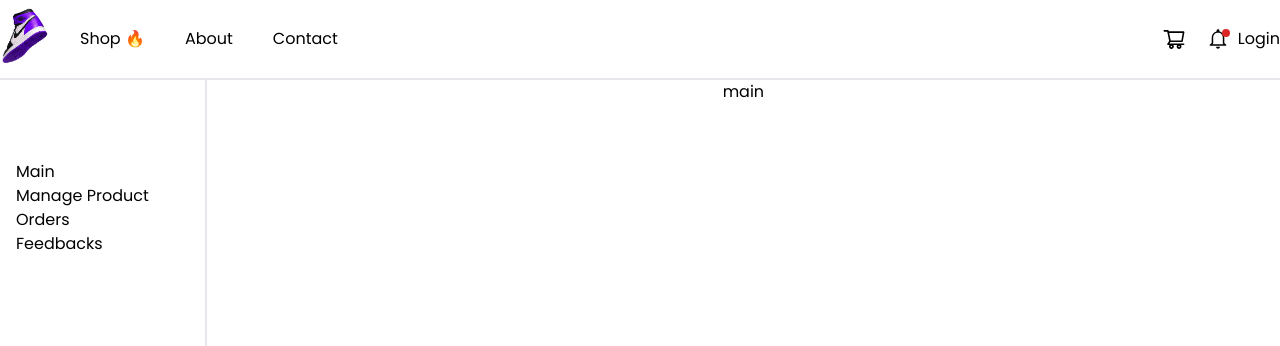
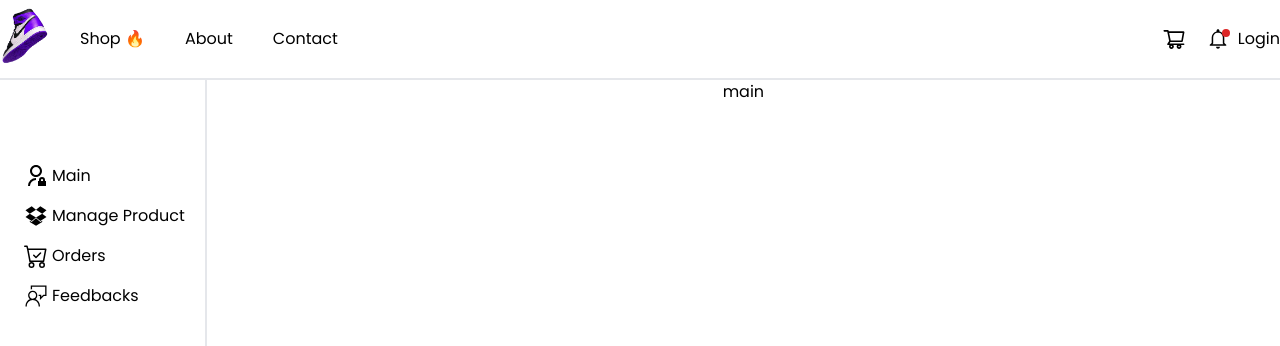
Before and after one commit to reydelshit/ordering-system, a React (Vite) app: page /admin in a window 1280 px wide. Shown: the top 346 px of the page. Built offline with nearby package versions, Linux system fonts and the light colour scheme; no server answers.

Commit message:
oh shesh

```diff
--- a/src/components/admin/Admin.tsx
+++ b/src/components/admin/Admin.tsx
@@ -7,15 +7,38 @@ import ViewOrders from './pages/ViewOrders';
 import Feedback from './pages/Feedbacks';
 import UpdateProducts from './pages/UpdateProducts';
 import { Toaster } from '@/components/ui/toaster';
-
+import { BsCartCheck } from 'react-icons/bs';
+import { AiOutlineDropbox } from 'react-icons/ai';
+import { VscFeedback } from 'react-icons/vsc';
+import { RiAdminLine } from 'react-icons/ri';
 export default function AdminRoutes() {
   return (
     <div className="flex">
       <div className="border-r-2 pt-[5rem] w-[15rem] h-screen text-start p-4 flex flex-col items-start">
-        <Link to="/admin">Main</Link>
-        <Link to="/admin/manage-product">Manage Product</Link>
-        <Link to="/admin/orders">Orders</Link>
-        <Link to="/admin/feedbacks">Feedbacks</Link>
+        <span className="flex gap-2 p-1 w-full mb-2">
+          <Link className="flex" to="/admin">
+            <RiAdminLine className="w-[2rem] h-[1.5rem]" />
+            Main
+          </Link>
+        </span>
+        <span className="flex gap-2 p-1 w-full mb-2">
+          <Link className="flex" to="/admin/orders">
+            <AiOutlineDropbox className="w-[2rem] h-[1.5rem]" />
+            Manage Product
+          </Link>
+        </span>
+
+        <span className="flex gap-2 p-1 w-full mb-2">
+          <Link className="flex" to="/admin/orders">
+            <BsCartCheck className="w-[2rem] h-[1.5rem]" /> Orders
+          </Link>
+        </span>
+
+        <span className="flex gap-2 p-1 w-full">
+          <Link className="flex" to="/admin/feedbacks">
+            <VscFeedback className="w-[2rem] h-[1.5rem]" /> Feedbacks
+          </Link>
+        </span>
       </div>
       <div className="w-full justify-center">
         <Routes>
--- a/src/components/admin/pages/Orders.tsx
+++ b/src/components/admin/pages/Orders.tsx
@@ -9,6 +9,7 @@ import {
   SelectTrigger,
   SelectValue,
 } from '@/components/ui/select';
+import { useNavigate } from 'react-router-dom';
 
 type Order = {
   cart_id: number;
@@ -27,7 +28,7 @@ type Order = {
 
 export default function Orders() {
   const [status, setStatus] = useState('');
-
+  const navigate = useNavigate();
   const handleStatus = (event: string) => {
     const selectedValue = event;
 
@@ -49,7 +50,7 @@ export default function Orders() {
   return (
     <div className=" p-4">
       <div className="flex justify-between w-full mb-[4rem]">
-        <Button>Orders</Button>
+        <Button onClick={() => navigate(-1)}>Go Back</Button>
         <h1 className="font-bold text-2xl self-end">Manage Product</h1>
       </div>
       <Select onValueChange={(e) => handleStatus(e)}>
```
